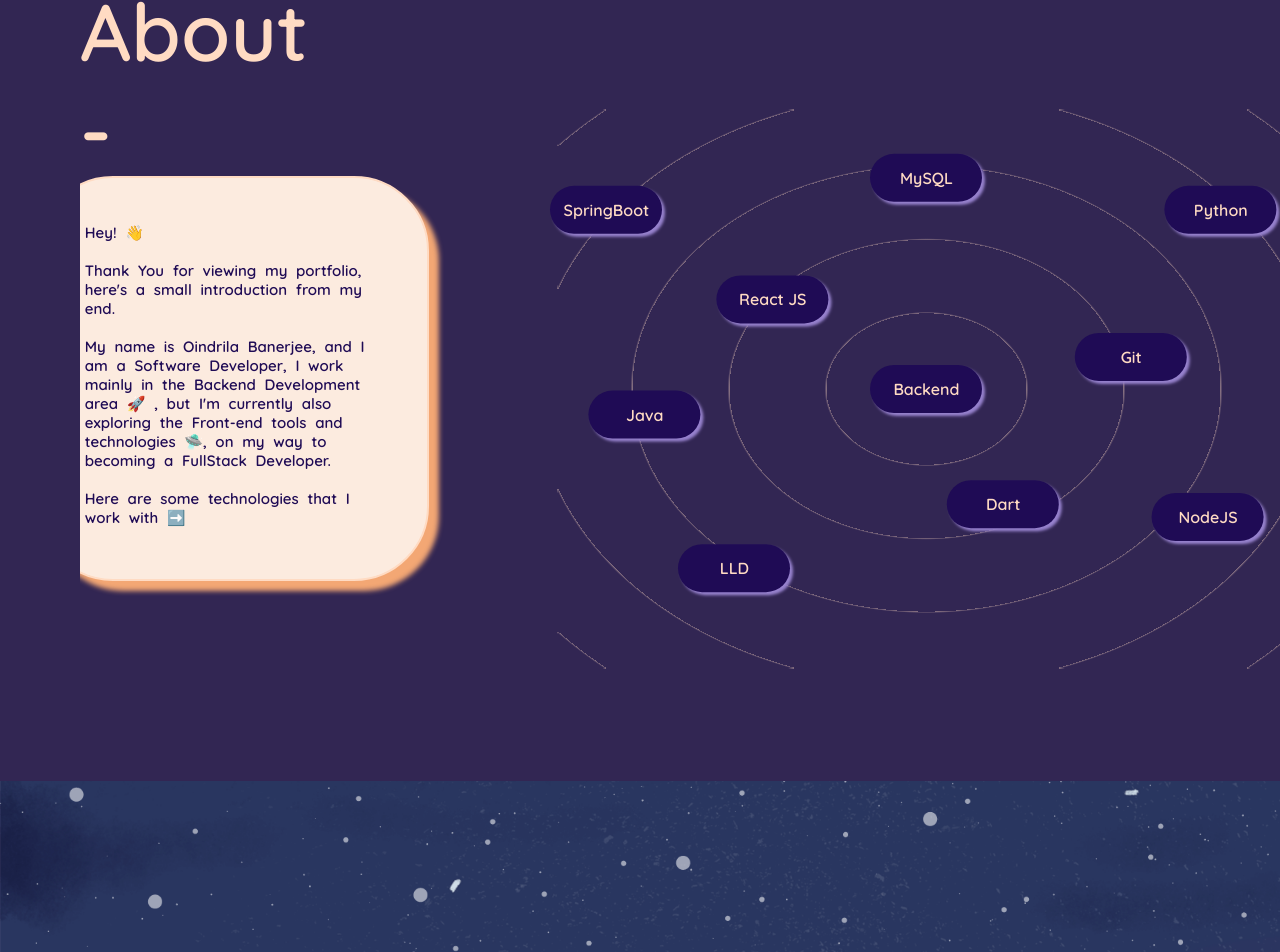
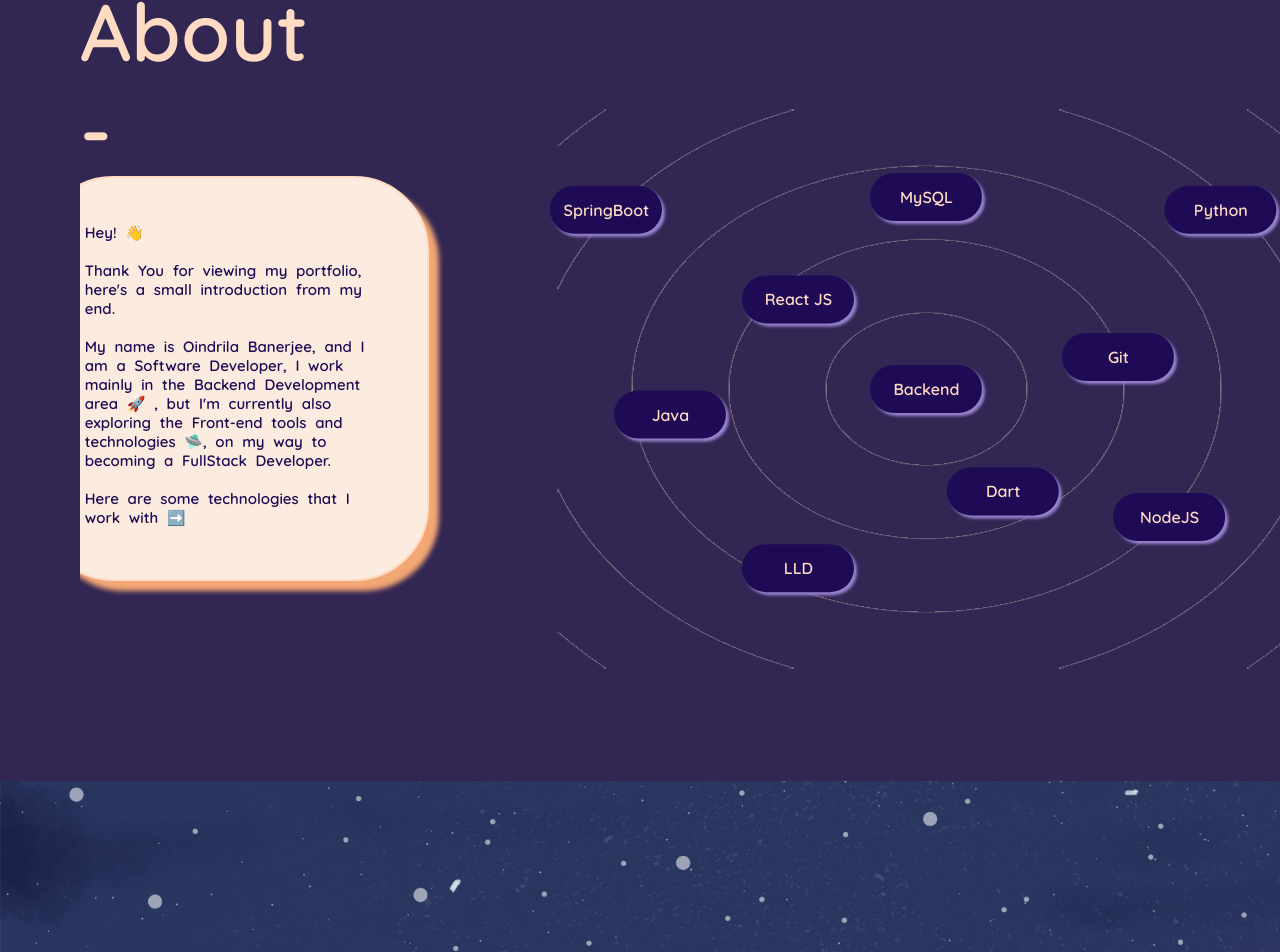
Before and after one commit to oindrila-b/portfolio_oindrila, a React (Create React App) app: page / in a window 1280 px wide. Shown: the part 1699-2651 px from the top of the page. Built offline with nearby package versions, Linux system fonts and the light colour scheme.

Commit message:
Added about me section

```diff
--- a/src/components/AboutMe/AboutMe.jsx
+++ b/src/components/AboutMe/AboutMe.jsx
@@ -41,15 +41,15 @@
             </motion.div>
             < div className="radial-skills">
                <Skill name={"Backend"} x="0" y="0"/>
-               <Skill name={"Java"} x="-22vw" y="2vw" />
+               <Skill name={"Java"} x="-20vw" y="2vw" />
                <Skill name={"SpringBoot"} x="-25vw" y="-14vw" />
-               <Skill name={"MySQL"} x="0vw" y="-16.5vw" />
-               <Skill name={"React JS"} x="-12vw" y="-7vw" />
-               <Skill name={"Dart"} x="6vw" y="9vw" />
+               <Skill name={"MySQL"} x="0vw" y="-15vw" />
+               <Skill name={"React JS"} x="-10vw" y="-7vw" />
+               <Skill name={"Dart"} x="6vw" y="8vw" />
                <Skill name={"Python"} x="23vw" y="-14vw" />
-               <Skill name={"NodeJS"} x="22vw" y="10vw" />
-               <Skill name={"Git"} x="16vw" y="-2.5vw" />
-               <Skill name={"LLD"} x="-15vw" y="14vw" />
+               <Skill name={"NodeJS"} x="19vw" y="10vw" />
+               <Skill name={"Git"} x="15vw" y="-2.5vw" />
+               <Skill name={"LLD"} x="-10vw" y="14vw" />
             </div>
         </div>
     )
```
